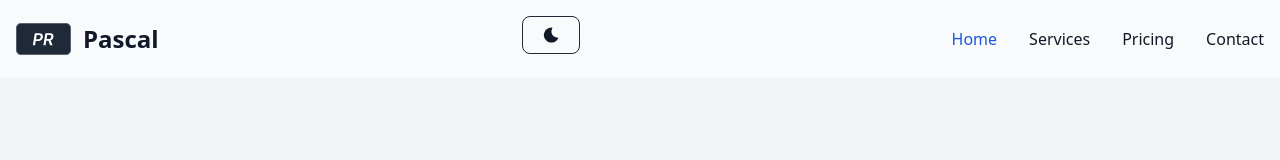
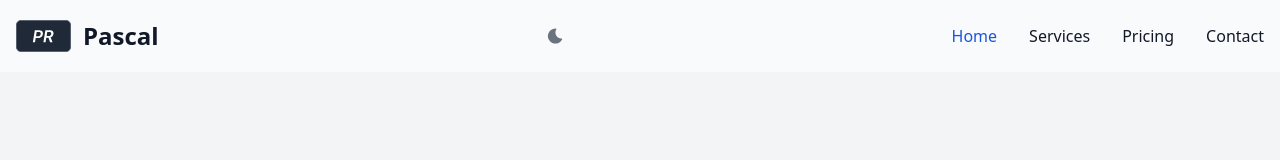
Before and after one commit to Pascal1414/Personal-Website, a Nuxt app: page / in a window 1280 px wide. Shown: the top 160 px of the page. Built offline with nearby package versions, Linux system fonts and the light colour scheme.

Commit message:
Update Theme Toggle Button

```diff
--- a/components/Header.vue
+++ b/components/Header.vue
@@ -19,7 +19,7 @@ export default defineComponent({
           <img src="/favicon.svg" class="h-8" alt="Flowbite Logo" />
           <span class="self-center text-2xl font-semibold whitespace-nowrap dark:text-white">Pascal</span>
         </a>
-        <button type="button" @click="setColorTheme($colorMode.value === 'dark' ? 'light' : 'dark')" class="text-gray-900 hover:text-white border border-gray-800 hover:bg-gray-900 focus:ring-4 focus:outline-none focus:ring-gray-300 font-medium rounded-lg text-sm px-5 py-2.5 text-center me-2 mb-2 dark:border-gray-600 dark:text-gray-400 dark:hover:text-white dark:hover:bg-gray-600 dark:focus:ring-gray-800">
+        <button type="button" @click="setColorTheme($colorMode.value === 'dark' ? 'light' : 'dark')" class="text-gray-500 dark:text-gray-400 hover:bg-gray-100 dark:hover:bg-gray-700 focus:outline-none focus:ring-4 focus:ring-gray-200 dark:focus:ring-gray-700 rounded-lg text-sm p-2.5 w-10 h-10 inline-flex items-center justify-center">
           <svg v-if="$colorMode.value === 'dark'" class="w-4 h-4" aria-hidden="true" xmlns="http://www.w3.org/2000/svg"
             fill="currentColor" viewBox="0 0 20 20">
             <path
```
